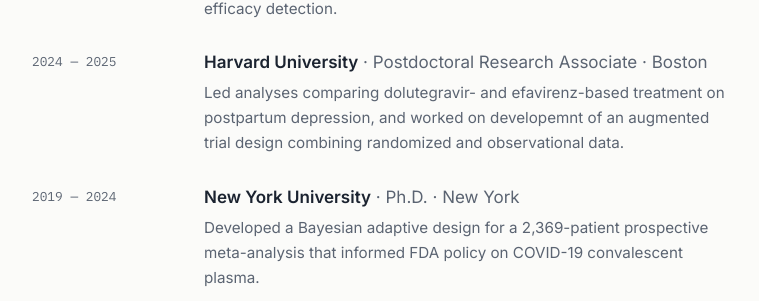
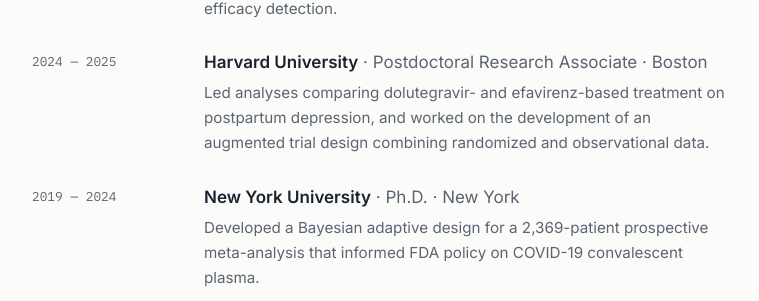
Before and after one commit to dannidanniwu/danni_wu_website, a Jekyll site: the page built from index.html, in a window 1280 px wide. Shown: the part 795-1096 px from the top of the page, without its empty margins (260-1019 px from the left). Built offline with Jekyll 4.4.1, drawn with Linux system fonts in a browser that asks for light colours; some web fonts are replaced.

Commit message:
Update index.html

```diff
--- a/index.html
+++ b/index.html
@@ -45,7 +45,7 @@
         <span class="when">2024 — 2025</span>
         <div class="what">
           <strong>Harvard University</strong> <span class="role">· Postdoctoral Research Associate · Boston</span>
-          <p>Led analyses comparing dolutegravir- and efavirenz-based treatment on postpartum depression, and worked on developemnt of an augmented trial design combining randomized and observational data.</p>
+          <p>Led analyses comparing dolutegravir- and efavirenz-based treatment on postpartum depression, and worked on the development of an augmented trial design combining randomized and observational data.</p>
         </div>
       </li>
       <li>
```
